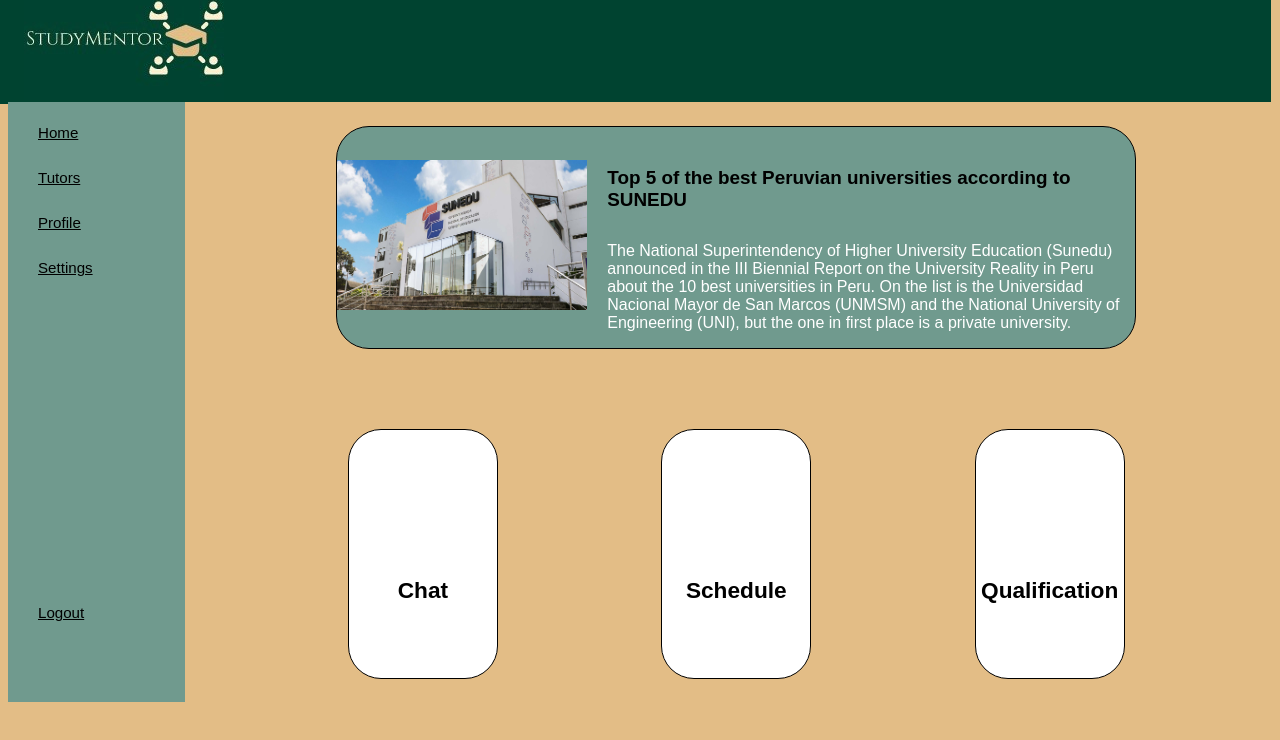
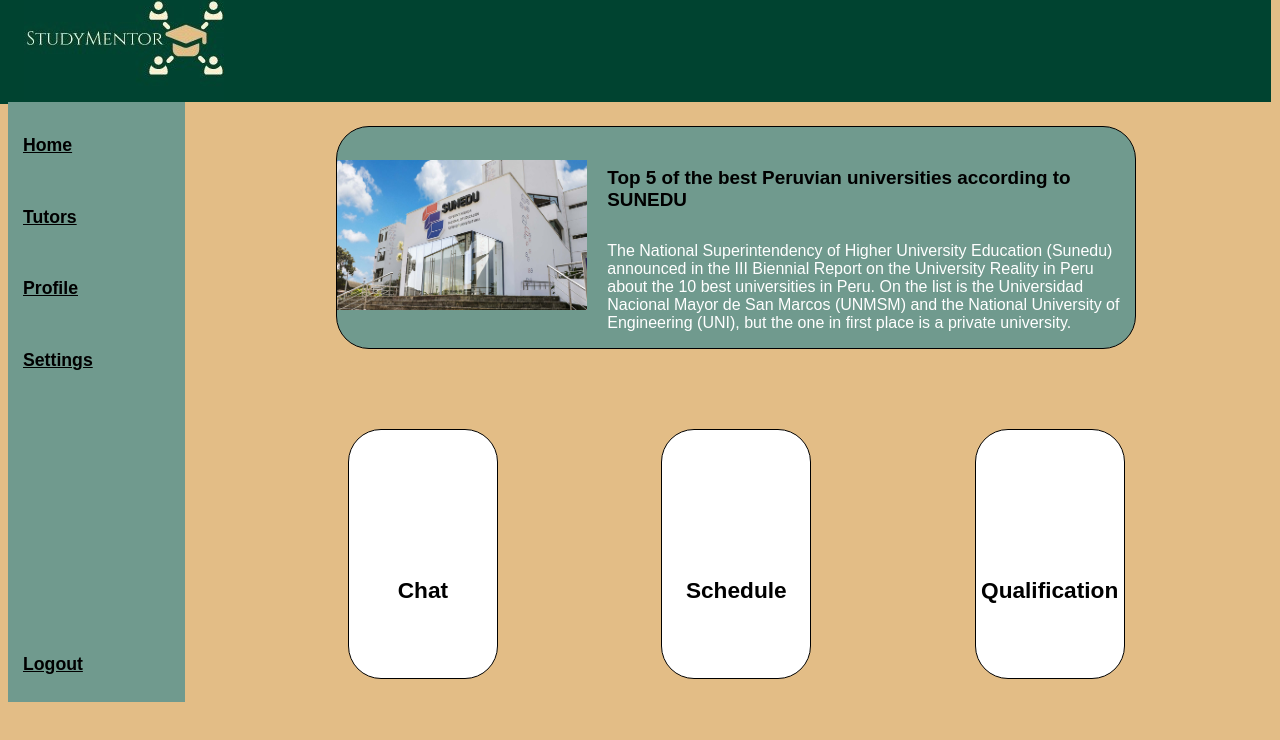
Before and after one commit to Aplicaciones-Web-SW53-Grupo-1/Web-Application, a Vue app: page /#/user-home in a window 1280 px wide. Shown: the top 740 px of the page. Built offline with nearby package versions, Linux system fonts and the light colour scheme; a web font is replaced by a local one.

Commit message:
feature(update)::update components user

```diff
--- a/src/components/LoginStudent.vue
+++ b/src/components/LoginStudent.vue
@@ -32,7 +32,7 @@
         if(this.incorrectData) {
           this.tried = true;
         }else {
-          router.push('/');/* Aqui ponen la ruta*/
+          router.push('/user-home');/* Aqui ponen la ruta*/
         }
 
       })
--- a/src/components/UserEdit.vue
+++ b/src/components/UserEdit.vue
@@ -5,28 +5,23 @@
     <div class="icons">
 
       <div class="icon-left">
-        <i class="pi pi-home" style="font-size: 2.5rem"></i>
-        <a href="/user-home" >Home</a>
+        <router-link to="/user-home" class="link"> <i class="pi pi-home"></i> <h3>Home</h3></router-link>
       </div>
 
       <div class="icon-left">
-        <i class="pi pi-user-edit" style="font-size: 2.5rem"></i>
-        <a href="" >Tutors</a>
+        <router-link to="" class="link"> <i class="pi pi-user-edit"></i> <h3>Tutors</h3></router-link>
       </div>
 
       <div class="icon-left">
-        <i class="pi pi-user" style="font-size: 2.5rem"></i>
-        <a href="/user-profile" >Profile</a>
+        <router-link to="/user-profile" class="link"> <i class="pi pi-user"></i> <h3>Profile</h3></router-link>
       </div>
 
       <div class="icon-left">
-        <i class="pi pi-cog" style="font-size: 2.5rem"></i>
-        <a href="" >Settings</a>
+        <router-link to="/user-edit" class="link"> <i class="pi pi-cog"></i> <h3>Settings</h3></router-link>
       </div>
 
       <div class="icon-left" id="logout">
-        <i class="pi pi-sign-out" style="font-size: 2.5rem"></i>
-        <a href="" >Logout</a>
+        <router-link to="" class="link"> <i class="pi pi-sign-out"></i> <h3>Logout</h3></router-link>
       </div>
     </div>
 
@@ -176,6 +171,12 @@
   border-color: #004330;
 }
 
+h3
+{
+  margin-top: 15px;
+  margin-left: 15px;
+}
+
 </style>
 
 <script>
--- a/src/components/UserHome.vue
+++ b/src/components/UserHome.vue
@@ -5,29 +5,23 @@
     <div class="icons">
 
       <div class="icon-left">
-        <i class="pi pi-home" style="font-size: 2.5rem"></i>
-        <a href="/user-home" >Home</a>
+        <router-link to="/user-home" class="link"> <i class="pi pi-home"></i> <h3>Home</h3></router-link>
       </div>
 
       <div class="icon-left">
-       <i class="pi pi-user-edit" style="font-size: 2.5rem"></i>
-        <a href="" >Tutors</a>
+        <router-link to="" class="link"> <i class="pi pi-home"></i> <h3>Tutors</h3></router-link>
      </div>
 
-
       <div class="icon-left">
-        <i class="pi pi-user" style="font-size: 2.5rem"></i>
-        <a href="/user-profile" >Profile</a>
+        <router-link to="/user-profile" class="link"> <i class="pi pi-user"></i> <h3>Profile</h3> </router-link>
       </div>
 
       <div class="icon-left">
-        <i class="pi pi-cog" style="font-size: 2.5rem"></i>
-        <a href="" >Settings</a>
+        <router-link to="/user-edit" class="link"> <i class="pi pi pi-cog"></i> <h3>Settings</h3></router-link>
       </div>
 
       <div class="icon-left" id="logout">
-        <i class="pi pi-sign-out" style="font-size: 2.5rem"></i>
-        <a href="" >Logout</a>
+        <router-link to="" class="link"> <i class="pi pi-sign-out"></i> <h3>Logout</h3></router-link>
       </div>
     </div>
 
@@ -107,7 +101,7 @@
 
 #logout
 {
-  margin-top: 300px;
+  margin-top: 250px;
 }
 
 body
@@ -189,6 +183,11 @@
   font-weight: 700;
 }
 
+h3
+{
+  margin-top: 15px;
+  margin-left: 15px;
+}
 
 </style>
 
--- a/src/components/UserProfile.vue
+++ b/src/components/UserProfile.vue
@@ -5,28 +5,23 @@
     <div class="icons">
 
       <div class="icon-left">
-        <i class="pi pi-home" style="font-size: 2.5rem"></i>
-        <a href="/user-home" >Home</a>
+        <router-link to="/user-home" class="link"> <i class="pi pi-home"></i> <h3>Home</h3></router-link>
       </div>
 
       <div class="icon-left">
-        <i class="pi pi-user-edit" style="font-size: 2.5rem"></i>
-        <a href="" >Tutors</a>
+        <router-link to="" class="link"> <i class="pi pi-home"></i> <h3>Tutors</h3></router-link>
       </div>
 
       <div class="icon-left">
-        <i class="pi pi-user" style="font-size: 2.5rem"></i>
-        <a href="/user-profile" >Profile</a>
+        <router-link to="/user-profile" class="link"> <i class="pi pi-user"></i> <h3>Profile</h3> </router-link>
       </div>
 
       <div class="icon-left">
-        <i class="pi pi-cog" style="font-size: 2.5rem"></i>
-        <a href="" >Settings</a>
+        <router-link to="/user-edit" class="link"> <i class="pi pi pi-cog"></i> <h3>Settings</h3></router-link>
       </div>
 
       <div class="icon-left" id="logout">
-        <i class="pi pi-sign-out" style="font-size: 2.5rem"></i>
-        <a href="" >Logout</a>
+        <router-link to="" class="link"> <i class="pi pi-sign-out"></i> <h3>Logout</h3></router-link>
       </div>
     </div>
 
@@ -208,6 +203,12 @@
   font-size: 0.5cm;
 }
 
+h3
+{
+  margin-top: 15px;
+  margin-left: 15px;
+}
+
 </style>
 
 <script>
```
